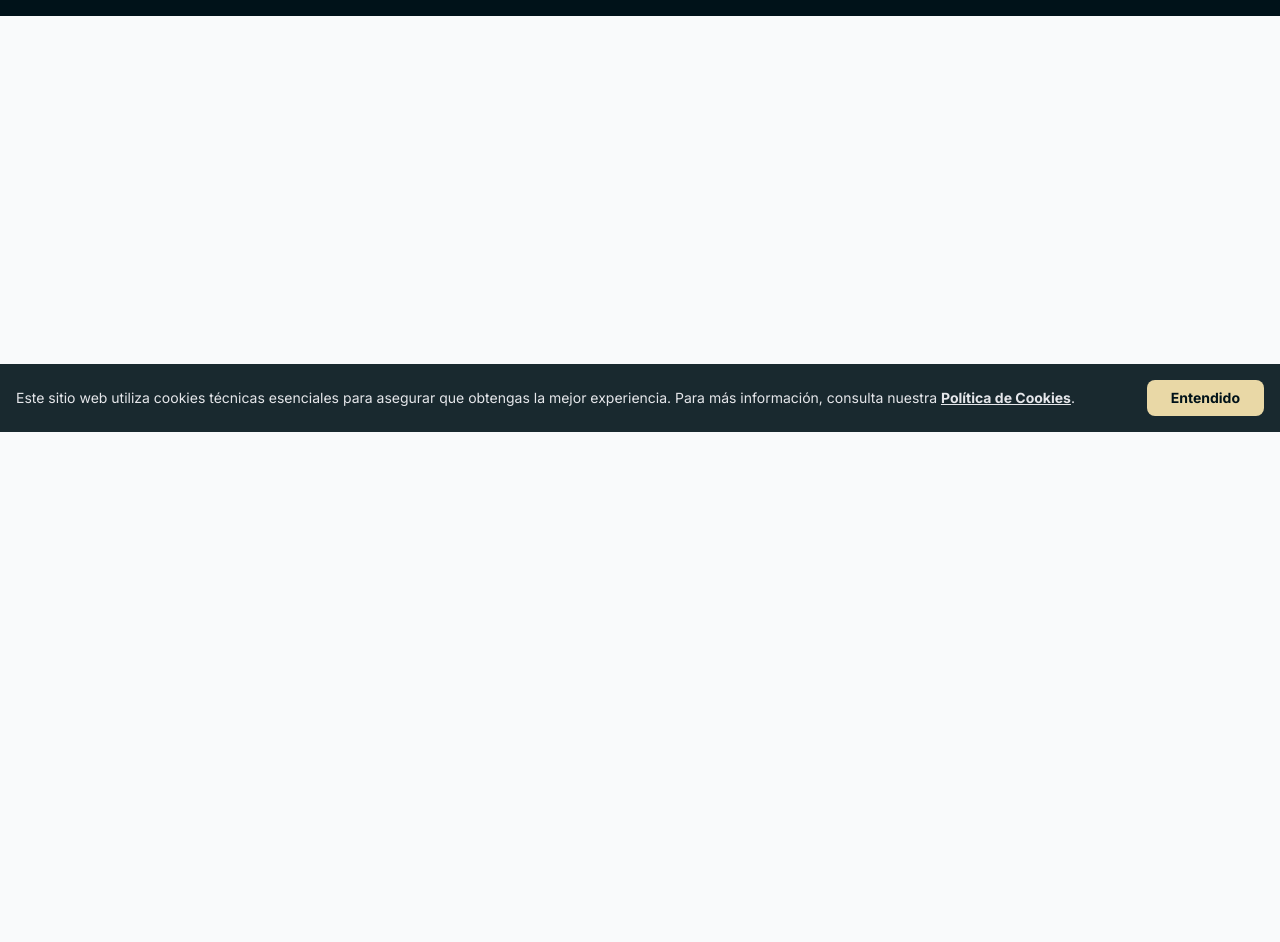
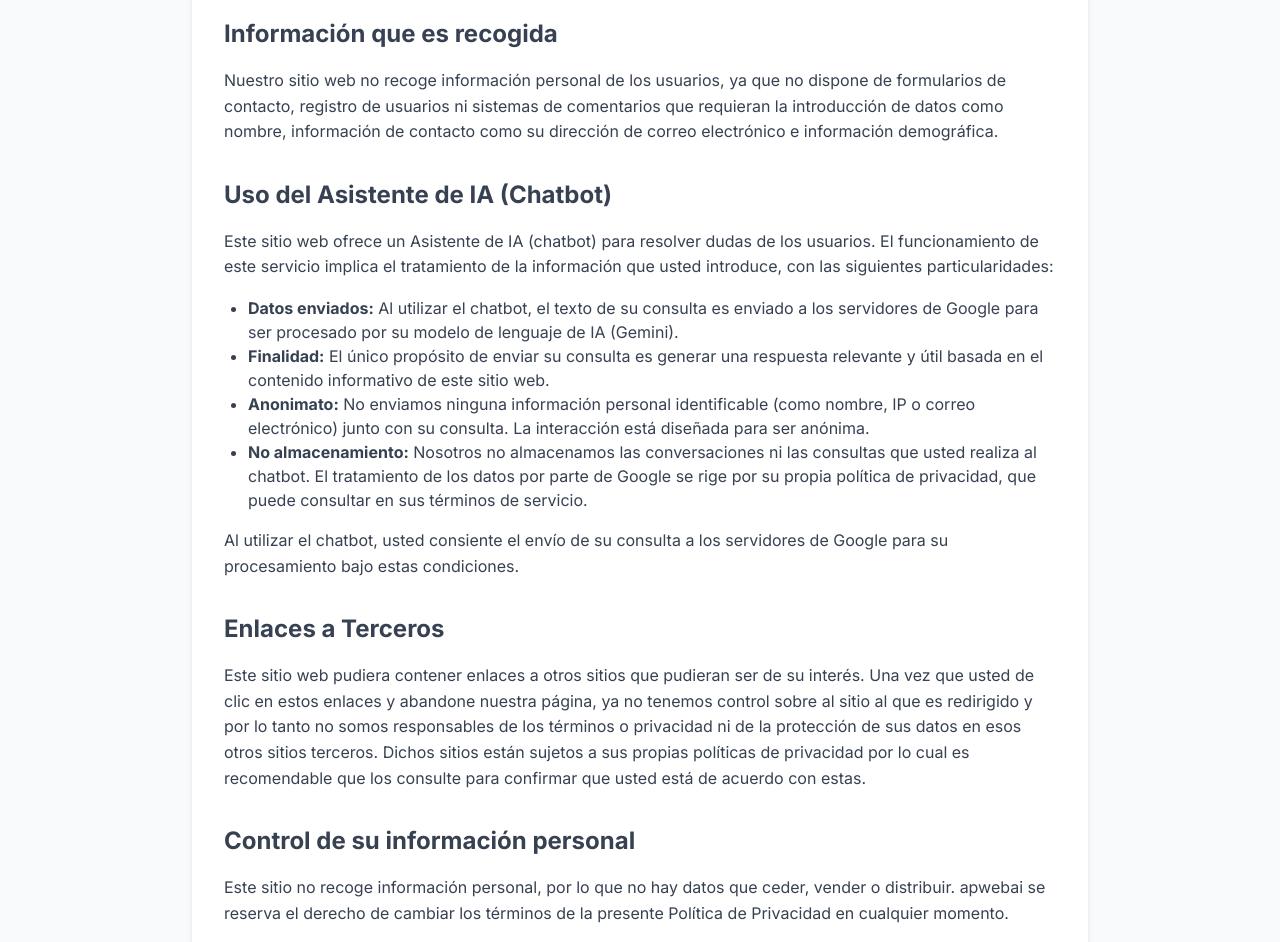
Before and after one commit to andreypwebgit/zero-deps-revolving, a website: page politica-privacidad.html in a window 1280 px wide. Shown: the part 368-1310 px from the top of the page. Before the commit the page ends 800 px from the top, so only its background shows below. Drawn offline with nearby package versions, Linux system fonts and the light colour scheme.

Commit message:
Corregir páginas legales sin banner

```diff
--- a/politica-privacidad.html
+++ b/politica-privacidad.html
@@ -13,6 +13,7 @@
     <style>
         body { font-family: 'Inter', sans-serif; }
         .legal-content h2 { font-size: 1.5rem; font-weight: 700; margin-top: 2rem; margin-bottom: 1rem; }
+        .legal-content h3 { font-size: 1.25rem; font-weight: 600; margin-top: 1.5rem; margin-bottom: 0.75rem; }
         .legal-content p { margin-bottom: 1rem; line-height: 1.6; }
         .legal-content ul { list-style-type: disc; margin-left: 1.5rem; margin-bottom: 1rem; }
     </style>
@@ -25,7 +26,6 @@
                             primary: '#005f73',
                             secondary: '#0a9396',
                             dark: '#001219',
-                            light: '#e9d8a6',
                         }
                     }
                 }
@@ -46,7 +46,31 @@
     </header>
 
     <main class="container mx-auto px-4 sm:px-6 lg:px-8 py-12">
-        <!-- ... (contenido de la política de privacidad sin cambios) ... -->
+        <div class="max-w-4xl mx-auto bg-white p-8 rounded-lg shadow-md">
+            <h1 class="text-4xl font-extrabold text-brand-dark mb-6">Política de Privacidad</h1>
+            <div class="legal-content text-gray-700">
+                <p>La presente Política de Privacidad establece los términos en que apwebai usa y protege la información que es proporcionada por sus usuarios al momento de utilizar su sitio web. Esta compañía está comprometida con la seguridad de los datos de sus usuarios. Cuando le pedimos llenar los campos de información personal con la cual usted pueda ser identificado, lo hacemos asegurando que sólo se empleará de acuerdo con los términos de este documento.</p>
+
+                <h2>Información que es recogida</h2>
+                <p>Nuestro sitio web no recoge información personal de los usuarios, ya que no dispone de formularios de contacto, registro de usuarios ni sistemas de comentarios que requieran la introducción de datos como nombre, información de contacto como su dirección de correo electrónico e información demográfica.</p>
+
+                <h2>Uso del Asistente de IA (Chatbot)</h2>
+                <p>Este sitio web ofrece un Asistente de IA (chatbot) para resolver dudas de los usuarios. El funcionamiento de este servicio implica el tratamiento de la información que usted introduce, con las siguientes particularidades:</p>
+                <ul>
+                    <li><strong>Datos enviados:</strong> Al utilizar el chatbot, el texto de su consulta es enviado a los servidores de Google para ser procesado por su modelo de lenguaje de IA (Gemini).</li>
+                    <li><strong>Finalidad:</strong> El único propósito de enviar su consulta es generar una respuesta relevante y útil basada en el contenido informativo de este sitio web.</li>
+                    <li><strong>Anonimato:</strong> No enviamos ninguna información personal identificable (como nombre, IP o correo electrónico) junto con su consulta. La interacción está diseñada para ser anónima.</li>
+                    <li><strong>No almacenamiento:</strong> Nosotros no almacenamos las conversaciones ni las consultas que usted realiza al chatbot. El tratamiento de los datos por parte de Google se rige por su propia política de privacidad, que puede consultar en sus términos de servicio.</li>
+                </ul>
+                <p>Al utilizar el chatbot, usted consiente el envío de su consulta a los servidores de Google para su procesamiento bajo estas condiciones.</p>
+
+                <h2>Enlaces a Terceros</h2>
+                <p>Este sitio web pudiera contener enlaces a otros sitios que pudieran ser de su interés. Una vez que usted de clic en estos enlaces y abandone nuestra página, ya no tenemos control sobre al sitio al que es redirigido y por lo tanto no somos responsables de los términos o privacidad ni de la protección de sus datos en esos otros sitios terceros. Dichos sitios están sujetos a sus propias políticas de privacidad por lo cual es recomendable que los consulte para confirmar que usted está de acuerdo con estas.</p>
+
+                <h2>Control de su información personal</h2>
+                <p>Este sitio no recoge información personal, por lo que no hay datos que ceder, vender o distribuir. apwebai se reserva el derecho de cambiar los términos de la presente Política de Privacidad en cualquier momento.</p>
+            </div>
+        </div>
     </main>
 
     <footer class="bg-brand-dark text-white mt-12">
@@ -56,34 +80,5 @@
             </a>
         </div>
     </footer>
-
-    <!-- Cookie Consent Banner -->
-    <div id="cookie-consent-banner" class="hidden fixed bottom-0 left-0 right-0 bg-brand-dark/90 backdrop-blur-sm p-4 z-50">
-        <div class="container mx-auto flex flex-col md:flex-row items-center justify-between gap-4 text-sm">
-            <p class="text-gray-200">
-                <span>Este sitio web utiliza cookies técnicas esenciales para asegurar que obtengas la mejor experiencia. Para más información, consulta nuestra</span>
-                <a href="politica-cookies.html" class="underline font-bold hover:text-white">Política de Cookies</a>.
-            </p>
-            <button id="cookie-consent-accept" class="bg-brand-light text-brand-dark font-bold py-2 px-6 rounded-lg whitespace-nowrap hover:bg-white transition-colors focus:outline-none focus:ring-2 focus:ring-offset-2 focus:ring-brand-light">
-                Entendido
-            </button>
-        </div>
-    </div>
-
-    <script>
-        document.addEventListener('DOMContentLoaded', () => {
-            const banner = document.getElementById('cookie-consent-banner');
-            const acceptButton = document.getElementById('cookie-consent-accept');
-
-            if (!localStorage.getItem('cookie_consent_accepted')) {
-                banner.classList.remove('hidden');
-            }
-
-            acceptButton.addEventListener('click', () => {
-                localStorage.setItem('cookie_consent_accepted', 'true');
-                banner.classList.add('hidden');
-            });
-        });
-    </script>
 </body>
 </html>
```
Also changed, not shown: aviso-legal.html (+29 -31 lines).
